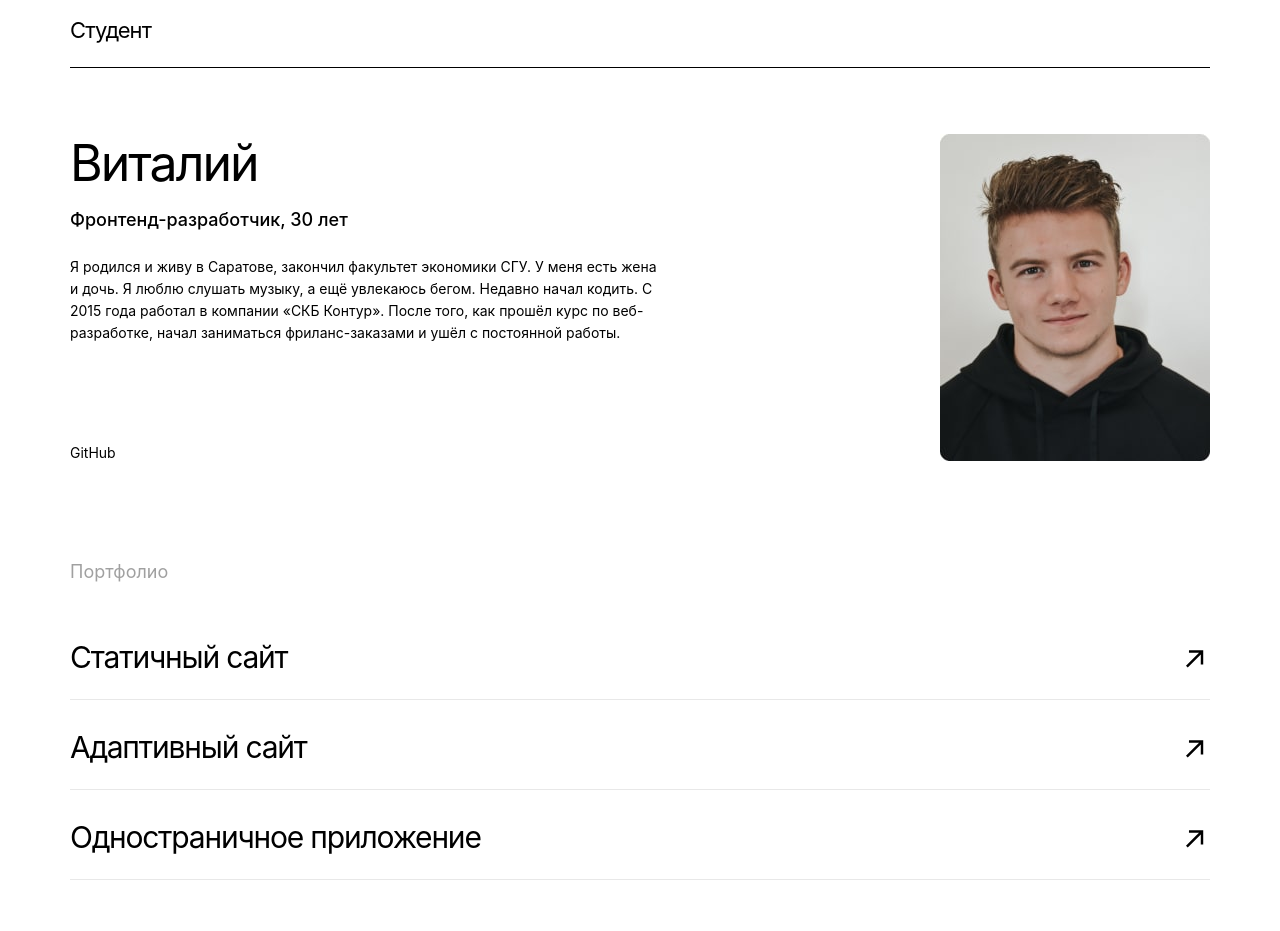
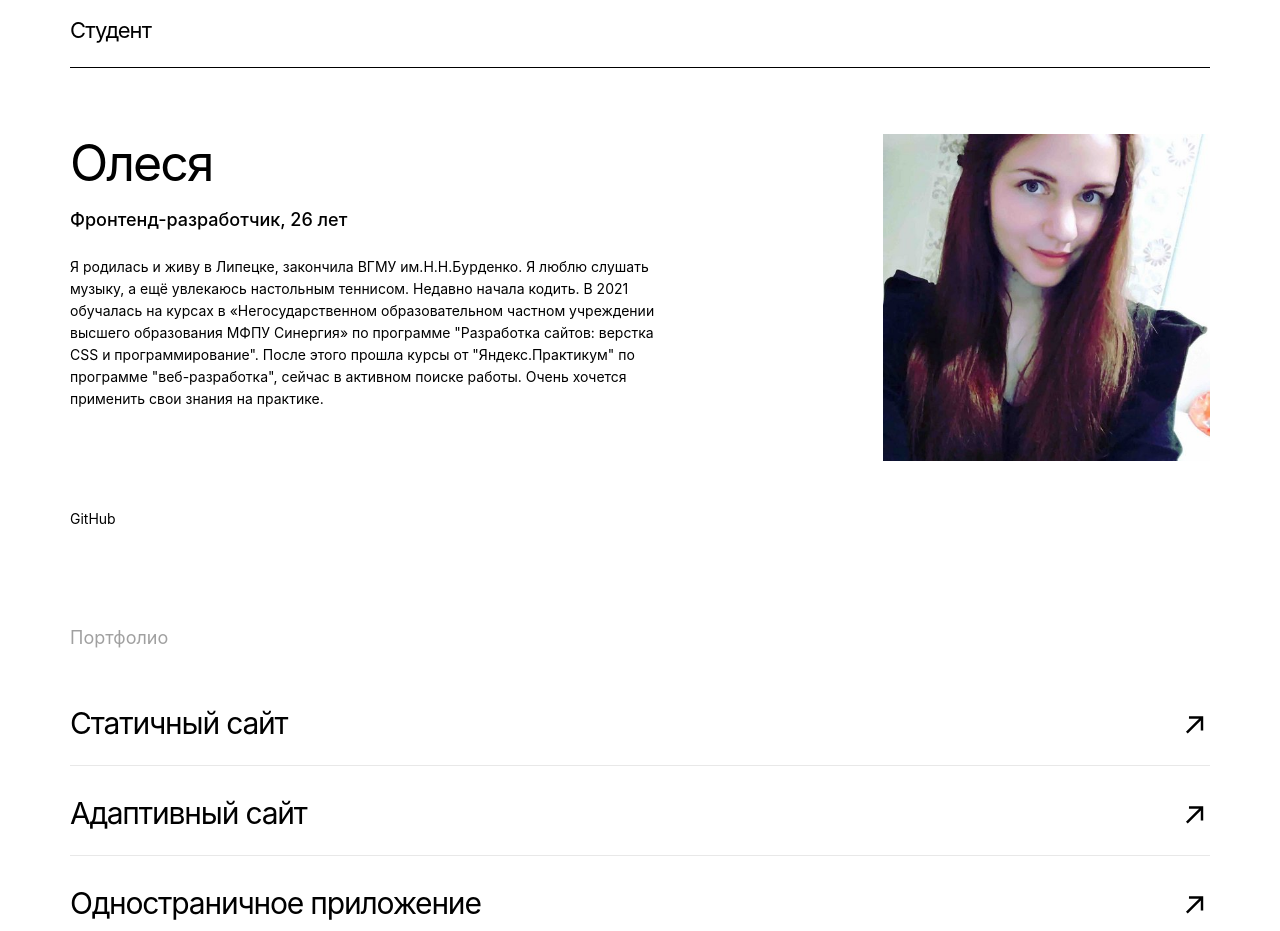
Before and after one commit to lesjok/movies-explorer-frontend, a React (Create React App) app: page / in a window 1280 px wide. Shown: the part 1960-2891 px from the top of the page. Built offline with nearby package versions, Linux system fonts and the light colour scheme; no server answers.

Commit message:
change my portfolio

```diff
--- a/src/components/AboutMe/AboutMe.js
+++ b/src/components/AboutMe/AboutMe.js
@@ -7,10 +7,9 @@ function AboutMe() {
       <h3 className="component__title">Студент</h3>
       <article className="about-me__information">
         <div className="about-me__text">
-          <h2 className="about-me__title">Виталий</h2>
-          <p className="about-me__subtitle">Фронтенд-разработчик, 30 лет</p>
-          <p className="about-me__description">Я родился и живу в Саратове, закончил факультет экономики СГУ. У меня есть жена
-      и дочь. Я люблю слушать музыку, а ещё увлекаюсь бегом. Недавно начал кодить. С 2015 года работал в компании «СКБ Контур». После того, как прошёл курс по веб-разработке, начал заниматься фриланс-заказами и ушёл с постоянной работы.</p>
+          <h2 className="about-me__title">Олеся</h2>
+          <p className="about-me__subtitle">Фронтенд-разработчик, 26 лет</p>
+          <p className="about-me__description">Я родилась и живу в Липецке, закончила ВГМУ им.Н.Н.Бурденко. Я люблю слушать музыку, а ещё увлекаюсь настольным теннисом. Недавно начала кодить. В 2021 обучалась на курсах в «Негосударственном образовательном частном учреждении высшего образования МФПУ Синергия» по программе "Разработка сайтов: верстка CSS и программирование". После этого прошла курсы от "Яндекс.Практикум" по программе "веб-разработка", сейчас в активном поиске работы. Очень хочется применить свои знания на практике.</p>
           <a href="https://github.com/lesjok" className="about-me__link" target="blank">GitHub</a>
         </div>
         <img className="about-me__photo" alt="me" src={photo} />
--- a/src/components/Portfolio/Portfolio.js
+++ b/src/components/Portfolio/Portfolio.js
@@ -8,7 +8,7 @@ function Portfolio() {
       <nav>
         <ul className="portfolio__list list">
           <li className="list__item item">
-            <a href="https://lesjok.github.io/russian-travel/" className="item__link" target="blank">
+            <a href="https://visionary-panda-dc9de0.netlify.app/" className="item__link" target="blank">
               <p className="item__name">Статичный сайт</p>
               <img src={arrow} className="item__arrow" alt="arrow" />
             </a>
@@ -20,7 +20,7 @@ function Portfolio() {
             </a>
           </li>
           <li className="list__item item">
-            <a href="https://lesjok.github.io/russian-travel/" className="item__link" target="blank">
+            <a href="https://lesjok.github.io/HR-landing/" className="item__link" target="blank">
               <p className="item__name">Одностраничное приложение</p>
               <img src={arrow} className="item__arrow" alt="arrow" />
             </a>
--- a/src/utils/MainApi.js
+++ b/src/utils/MainApi.js
@@ -87,7 +87,6 @@ class Api {
 const api = new Api({
   // baseUrl: 'https://api-movies.04.pe',
   baseUrl: 'http://localhost:3000',
-  // использую свой домен, так как тех поддержка яндекса не может решить проблему настройки доменов, а дедлайн уже очень близко нет времени ждать
   headers: {
     'Content-Type': 'application/json',
   },
```
Also changed, not shown: src/images/photo.jpg.
